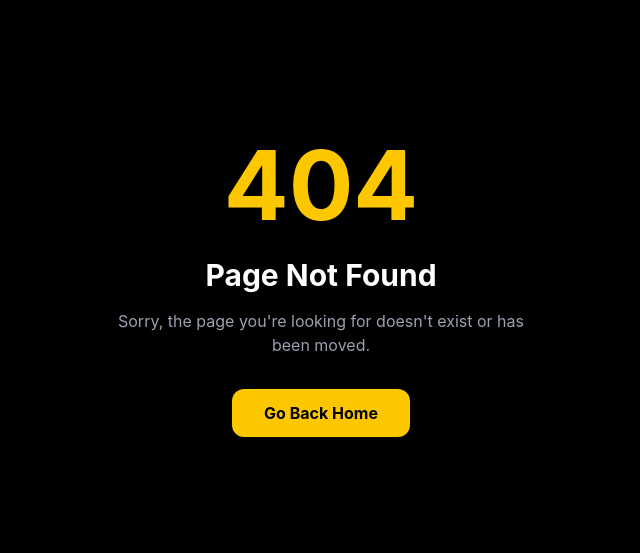
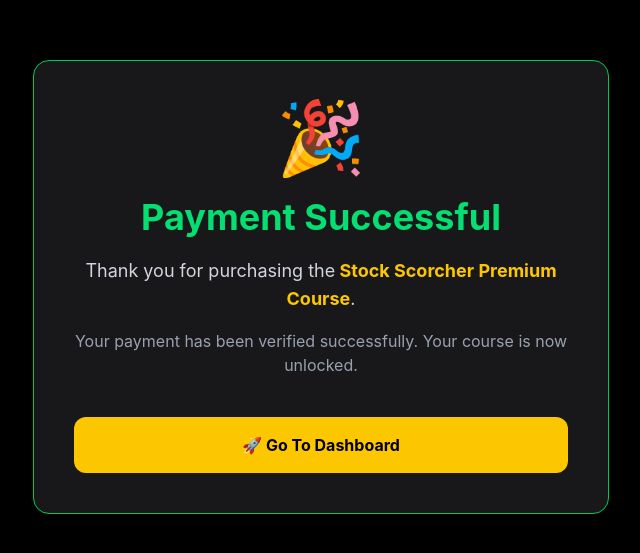
Before and after one commit to Amanlohar44/stock-scorcher, a React (Vite) app: page /payment-success in a window 1280 px wide. Before the commit this address had no page. Shown: the part 113-666 px from the top of the page, without its empty margins (319-959 px from the left). Built offline with nearby package versions, Linux system fonts and the light colour scheme; the HTML template or start-up script is replaced by a standard one.

Commit message:
Temporary ₹1 live payment test

```diff
--- a/package.json
+++ b/package.json
@@ -18,6 +18,7 @@
     "react-dom": "^19.2.7",
     "react-icons": "^5.7.0",
     "react-router-dom": "^7.18.1",
+    "react-youtube": "^10.1.0",
     "tailwindcss": "^4.3.2"
   },
   "devDependencies": {
--- a/src/App.jsx
+++ b/src/App.jsx
@@ -7,6 +7,7 @@ import Dashboard from "./pages/Dashboard";
 import Courses from "./pages/Courses";
 import Admin from "./pages/Admin";
 import NotFound from "./pages/NotFound";
+import PaymentSuccess from "./pages/PaymentSuccess";
 
 export default function App() {
   return (
@@ -17,6 +18,7 @@ export default function App() {
         <Route path="/signup" element={<Signup />} />
         <Route path="/dashboard" element={<Dashboard />} />
         <Route path="/courses" element={<Courses />} />
+        <Route path="/payment-success" element={<PaymentSuccess />} />
         <Route path="/admin" element={<Admin />} />
 
         {/* 404 Page */}
--- a/src/components/Pricing.jsx
+++ b/src/components/Pricing.jsx
@@ -68,7 +68,7 @@ export default function Pricing() {
               alert("🎉 Payment Successful!");
 
 setTimeout(() => {
-  navigate("/dashboard");
+  navigate("/payment-success");
 }, 1000);
             } else {
               alert("❌ Verification Failed");
@@ -182,7 +182,7 @@ setTimeout(() => {
   </ul>
 
   <button
-    onClick={() => handlePayment(9999)}
+    onClick={() => handlePayment(1)}
     className="w-full bg-yellow-400 text-black py-3 rounded-xl font-bold hover:bg-yellow-300 transition"
   >
     Buy Now
--- /dev/null
+++ b/src/pages/PaymentSuccess.jsx
@@ -0,0 +1,43 @@
+import { Link } from "react-router-dom";
+
+export default function PaymentSuccess() {
+  return (
+    <div className="min-h-screen bg-black flex items-center justify-center px-6">
+
+      <div className="bg-zinc-900 border border-green-500 rounded-2xl p-10 max-w-xl w-full text-center">
+
+        <div className="text-7xl mb-6">
+          🎉
+        </div>
+
+        <h1 className="text-4xl font-bold text-green-400">
+          Payment Successful
+        </h1>
+
+        <p className="text-gray-300 mt-5 text-lg">
+          Thank you for purchasing the
+          <span className="text-yellow-400 font-bold">
+            {" "}Stock Scorcher Premium Course
+          </span>.
+        </p>
+
+        <p className="text-gray-400 mt-4">
+          Your payment has been verified successfully.
+          Your course is now unlocked.
+        </p>
+
+        <div className="mt-10">
+
+          <Link to="/dashboard">
+            <button className="w-full bg-yellow-400 text-black py-4 rounded-xl font-bold hover:bg-yellow-300 transition">
+              🚀 Go To Dashboard
+            </button>
+          </Link>
+
+        </div>
+
+      </div>
+
+    </div>
+  );
+}
```
Also changed, not shown: 1 other file (tests, documents, lock files or other folders).
